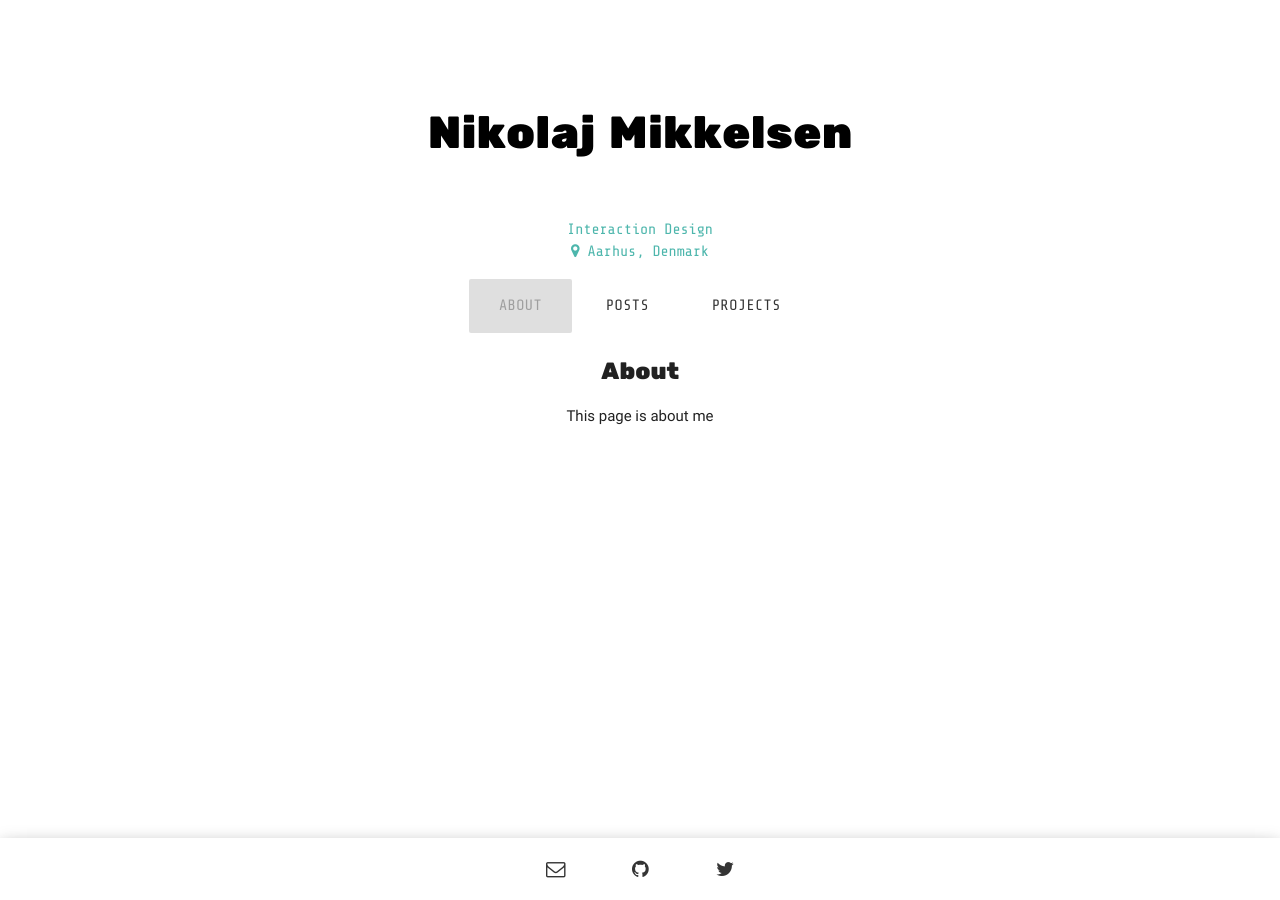
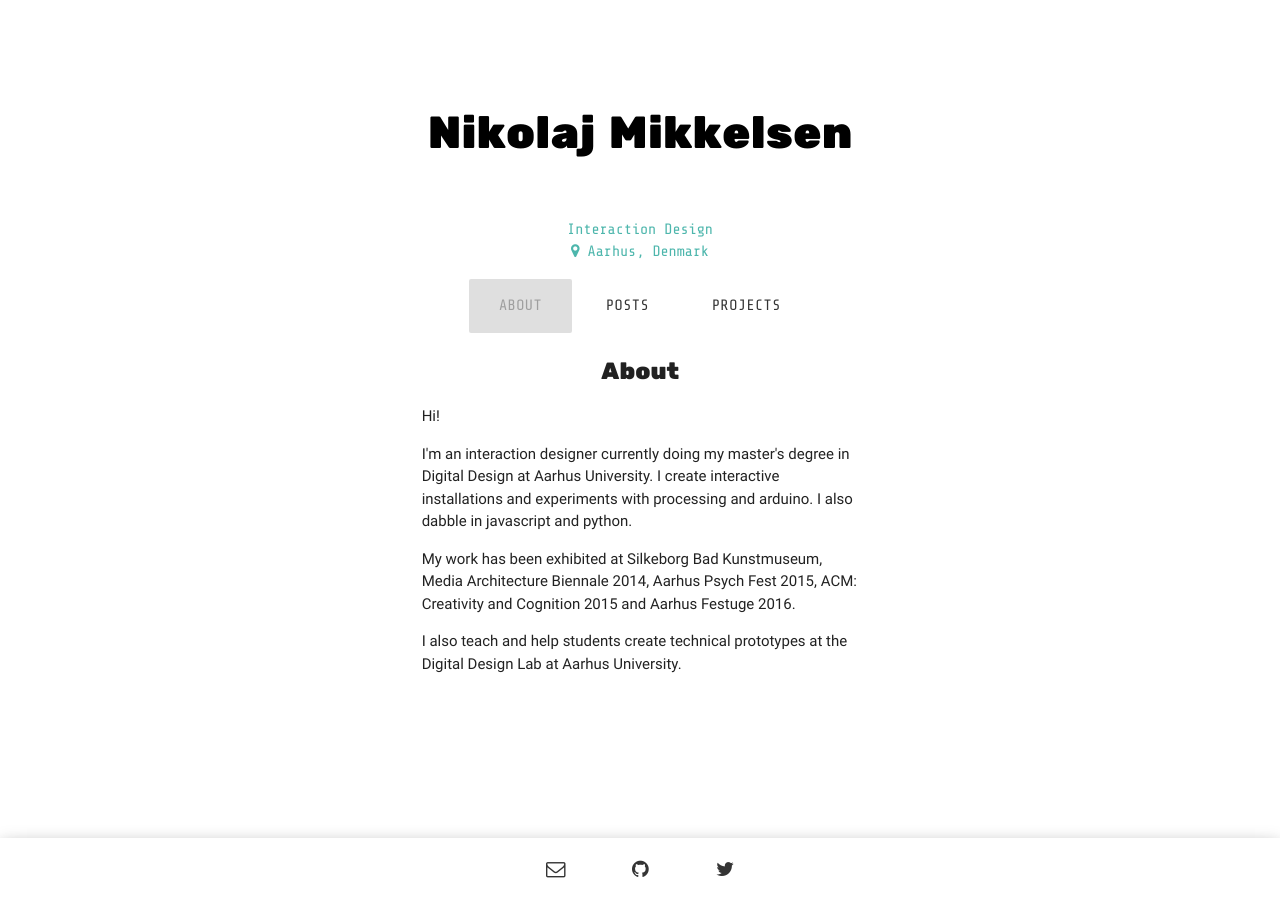
Before and after one commit to ncmikkelsen/ncmikkelsen.github.io, a Jekyll site: the page built from index.html, in a window 1280 px wide. Built offline with Jekyll 4.4.1, drawn with Linux system fonts in a browser that asks for light colours.

Commit message:
Add aboutme text

```diff
--- a/index.html
+++ b/index.html
@@ -10,9 +10,21 @@ layout: default
 
 <div id="aboutme">
   <h2 class="my-mini-heading">About</h2>
+  <div id="aboutmetext" align="left">
     <p>
-      This page is about me
+      Hi!
     </p>
+    <p>
+      I'm an interaction designer currently doing my master's degree in Digital Design at Aarhus University.
+      I create interactive installations and experiments with processing and arduino. I also dabble in javascript and python.
+    </p>
+    <p>
+      My work has been exhibited at Silkeborg Bad Kunstmuseum, Media Architecture Biennale 2014, Aarhus Psych Fest 2015, ACM: Creativity and Cognition 2015 and Aarhus Festuge 2016.
+    </p>
+    <p>
+      I also teach and help students create technical prototypes at the Digital Design Lab at Aarhus University.
+    </p>
+  </div>
 </div>
 
 <div id="posts">
```
